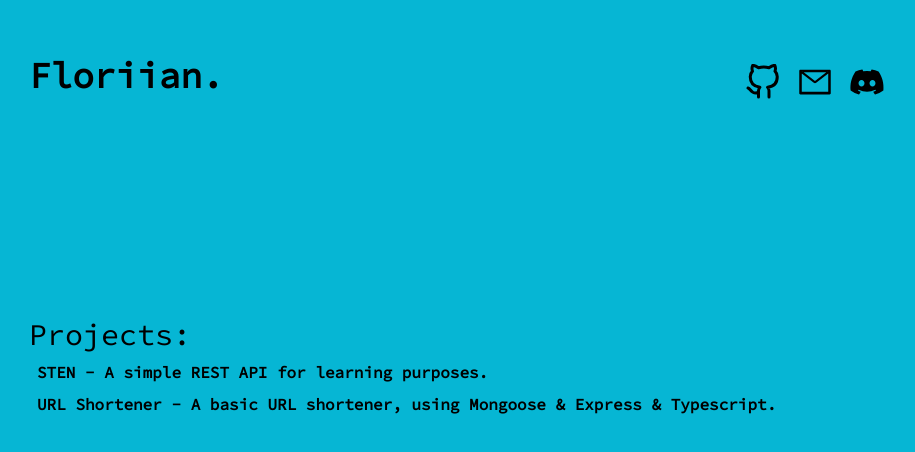
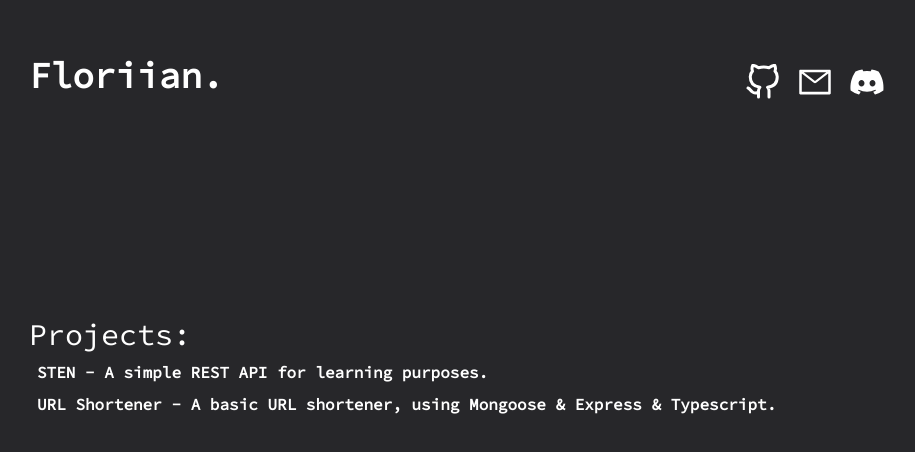
Before and after one commit to Floriian/floriian.github.io, a React (Vite) app: page / in a window 1280 px wide. Shown: the part 152-604 px from the top of the page, without its empty margins (179-1094 px from the left). Built offline with nearby package versions, Linux system fonts and the light colour scheme.

Commit message:
create layout and add react-router-dom.

```diff
--- a/package.json
+++ b/package.json
@@ -11,7 +11,8 @@
   "dependencies": {
     "react": "^18.2.0",
     "react-dom": "^18.2.0",
-    "react-icons": "^4.7.1"
+    "react-icons": "^4.7.1",
+    "react-router-dom": "^6.8.0"
   },
   "devDependencies": {
     "@types/react": "^18.0.26",
--- a/src/App.tsx
+++ b/src/App.tsx
@@ -3,7 +3,7 @@ import Projects from "./components/Projects";
 import Contacts from "./components/Contacts";
 function App() {
   return (
-    <div className="w-screen h-screen bg-cyan-500">
+    <div className="w-full h-full bg-zinc-800 text-white">
       <div className="h-screen flex justify-between">
         <div className="mt-52 px-52 w-full">
           <Contacts />
--- /dev/null
+++ b/src/components/Layout.tsx
@@ -0,0 +1,9 @@
+import React from "react";
+
+type Props = {
+  children: React.ReactNode;
+};
+
+export default function Layout({ children }: Props) {
+  return <div className="w-full h-full bg-zinc-800 text-white">{children}</div>;
+}
```
Also changed, not shown: 1 other file (tests, documents, lock files or other folders).
